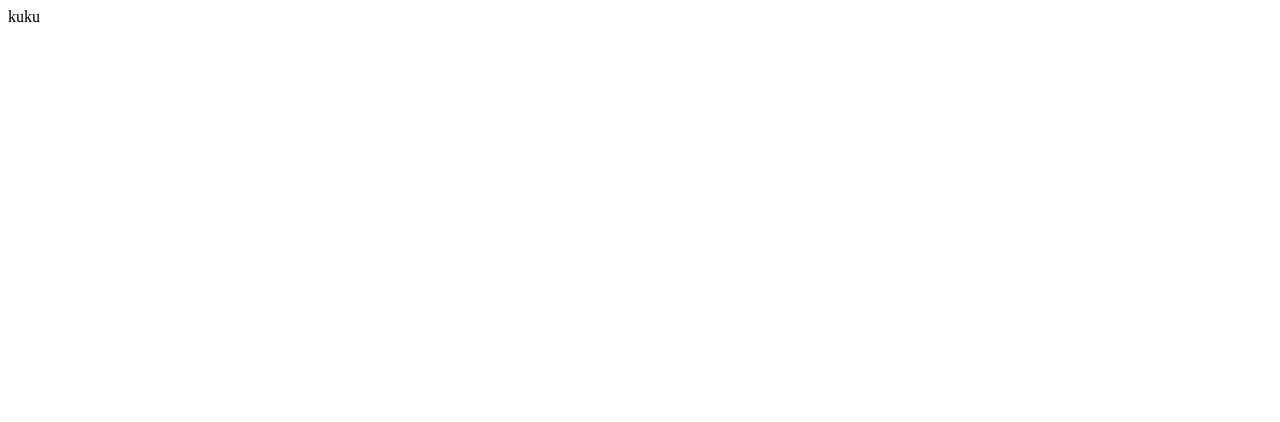
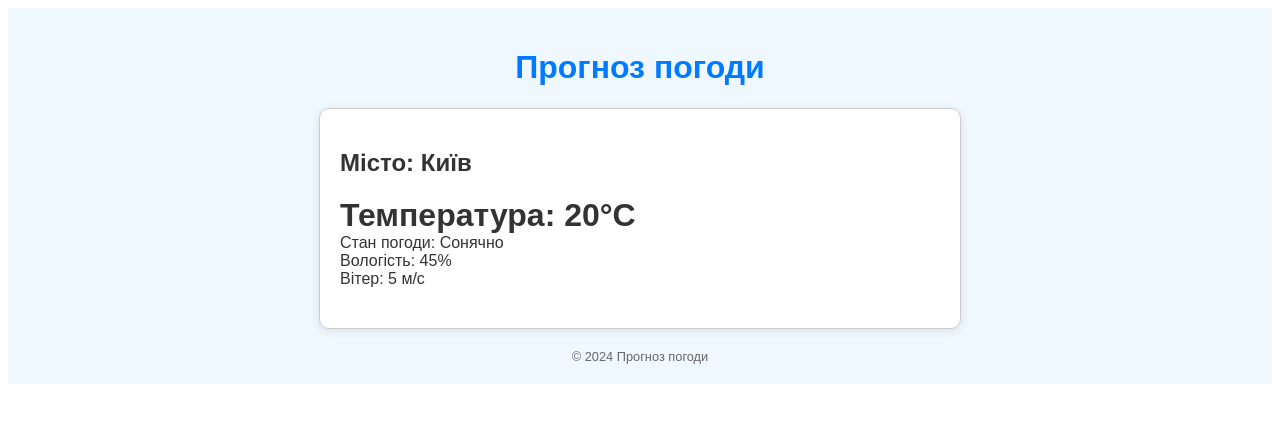
Before and after one commit to IT-Kamianets/weathersense, an Angular app: page / in a window 1280 px wide. Shown: the top 422 px of the page. Built offline with nearby package versions, Linux system fonts and the light colour scheme.

Commit message:
Update app.component.html

```diff
--- a/src/app/app.component.html
+++ b/src/app/app.component.html
@@ -1 +1,62 @@
-kuku
+<!DOCTYPE html>
+<html lang="uk">
+<head>
+    <meta charset="UTF-8">
+    <meta name="viewport" content="width=device-width, initial-scale=1.0">
+    <title>Прогноз погоди</title>
+    <style>
+        body {
+            font-family: Arial, sans-serif;
+            background-color: #f0f8ff;
+            color: #333;
+            margin: 0;
+            padding: 20px;
+        }
+        h1 {
+            text-align: center;
+            color: #007bff;
+        }
+        .weather-container {
+            max-width: 600px;
+            margin: auto;
+            padding: 20px;
+            border: 1px solid #ccc;
+            border-radius: 10px;
+            background-color: #fff;
+            box-shadow: 0 2px 10px rgba(0, 0, 0, 0.1);
+        }
+        .weather-info {
+            margin: 20px 0;
+        }
+        .temperature {
+            font-size: 2em;
+            font-weight: bold;
+        }
+        footer {
+            text-align: center;
+            margin-top: 20px;
+            font-size: 0.8em;
+            color: #666;
+        }
+    </style>
+</head>
+<body>
+
+    <h1>Прогноз погоди</h1>
+
+    <div class="weather-container">
+        <div class="weather-info">
+            <h2>Місто: Київ</h2>
+            <div class="temperature">Температура: 20°C</div>
+            <div>Стан погоди: Сонячно</div>
+            <div>Вологість: 45%</div>
+            <div>Вітер: 5 м/с</div>
+        </div>
+    </div>
+
+    <footer>
+        &copy; 2024 Прогноз погоди
+    </footer>
+
+</body>
+</html>
```
